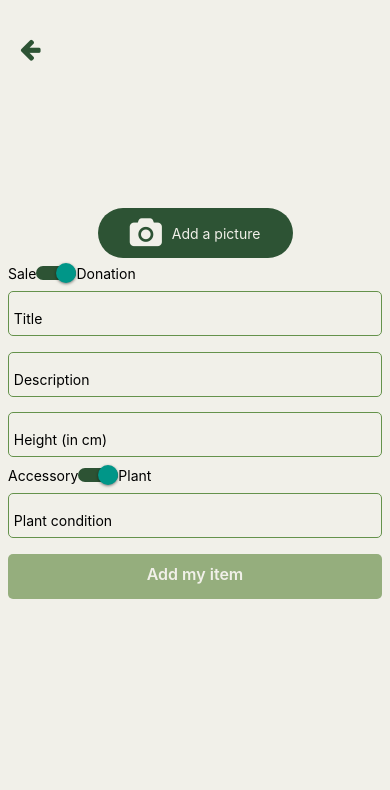
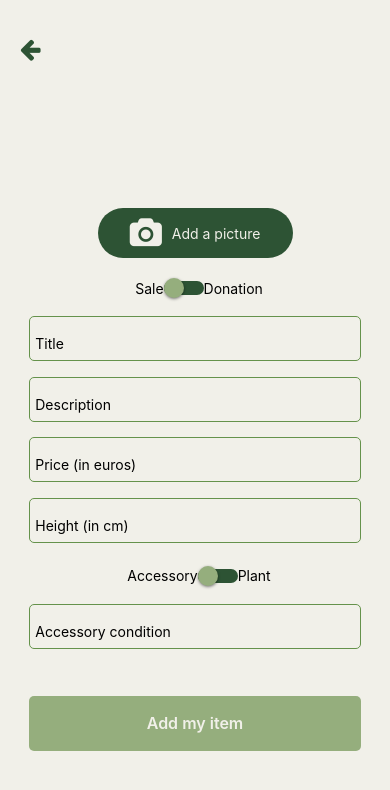
Before and after one commit to myplants-lacapsule/myplants-frontend, a React Native app: screen /NewItemScreen in a window 390 px wide. Shown: the top 790 px of the page. Built offline with nearby package versions, Linux system fonts and the light colour scheme.

Commit message:
modifications on NewItemScreen

```diff
--- a/components/RegisterButton.js
+++ b/components/RegisterButton.js
@@ -1,9 +1,17 @@
-import { StyleSheet, Text, TouchableOpacity } from "react-native";
+import { View, StyleSheet, Text, TouchableOpacity, ActivityIndicator } from "react-native";
 
-export default function RegisterButton({ title, onPress, style }) {
+export default function RegisterButton({ title, onPress, style, disabled, loading }) {
   return (
-    <TouchableOpacity onPress={onPress} style={[styles.button, style]} activeOpacity={0.8}>
-      <Text style={styles.textButton}>{title}</Text>
+    <TouchableOpacity
+    onPress={onPress}
+    style={[styles.button, disabled && styles.disableButton, style]}
+    activeOpacity={0.8}
+    disabled={disabled}>
+      {loading? (
+        <View style={styles.loaderContainer}>
+        <ActivityIndicator size="small" color="#F1F0E9" />
+        </View>) : (
+      <Text style={styles.textButton}>{title}</Text>)}
     </TouchableOpacity>
   );
 }
@@ -13,14 +21,25 @@ const styles = StyleSheet.create({
     width: "96%",
     margin: "2%",
     paddingTop: 10,
+    paddingBottom: 10,
     alignItems: "center",
     borderRadius: 5,
     backgroundColor: "#95AE7D",
+  },
+  disabledButton: {
+    opacity: 0.6,
   },
   textButton: {
     color: "#F1F0E9",
     height: 35,
     fontWeight: "600",
     fontSize: 16,
+    textAlignVertical: "center",
+    lineHeight: 35, // assure que le texte occupe toute la hauteur
+  },
+  loaderContainer: {
+    height: 35,
+    justifyContent: "center",
+    alignItems: "center",
   },
 });
--- a/screens/NewItemScreen.js
+++ b/screens/NewItemScreen.js
@@ -1,4 +1,15 @@
-import { KeyboardAvoidingView, Platform, StyleSheet, View, Text, Alert, Image, SafeAreaView, ScrollView, Switch } from "react-native";
+import {
+  KeyboardAvoidingView,
+  Platform,
+  StyleSheet,
+  View,
+  Text,
+  Alert,
+  Image,
+  SafeAreaView,
+  ScrollView,
+  Switch,
+} from "react-native";
 import { useState, useEffect } from "react";
 import { useSelector } from "react-redux";
 import { useNavigation } from "@react-navigation/native";
@@ -17,8 +28,8 @@ export default function NewItemScreen() {
   const [description, setDescription] = useState("");
   const [price, setPrice] = useState("");
   const [height, setHeight] = useState("");
-  const [isGiven, setIsGiven] = useState(true);
-  const [isPlant, setIsPlant] = useState(true);
+  const [isGiven, setIsGiven] = useState(false);
+  const [isPlant, setIsPlant] = useState(false);
   const [condition, setCondition] = useState("");
   const [imageUri, setImageUri] = useState(null);
   const [isSubmitting, setIsSubmitting] = useState(false);
@@ -50,14 +61,21 @@ export default function NewItemScreen() {
     if (isSubmitting) return; // Empêche un double clic sur le bouton
 
     // Vérification des champs obligatoires
-    if (!title || !description || (!isGiven && !price) || !height || !imageUri || !condition) {
+    if (
+      !title ||
+      !description ||
+      (!isGiven && !price) ||
+      !height ||
+      !imageUri ||
+      !condition
+    ) {
       Alert.alert("Error", "Please fill in all fields and take a picture.");
       return;
     }
 
     setIsSubmitting(true);
 
-    try{
+    try {
       // Création de l'objet FormData
       const formData = new FormData();
       formData.append("title", title);
@@ -75,14 +93,19 @@ export default function NewItemScreen() {
         type: "image/jpeg",
       });
 
-    const response = await fetch(`${process.env.EXPO_PUBLIC_API_URL}/items/newItem/` + userToken, {
+      const response = await fetch(
+        `${process.env.EXPO_PUBLIC_API_URL}/items/newItem/` + userToken,
+        {
           method: "POST",
           body: formData,
-    });
+        }
+      );
       const result = await response.json();
 
       if (result.result) {
-      Alert.alert("Success", "Your item has been added.", [{ onPress: () => navigation.navigate("Sale/donation") }]);
+        Alert.alert("Success", "Your item has been added.", [
+          { onPress: () => navigation.navigate("Sale/donation") },
+        ]);
       } else {
         Alert.alert("Erreur", result.error);
       }
@@ -92,12 +115,15 @@ export default function NewItemScreen() {
     } finally {
       setIsSubmitting(false);
     }
-}
+  };
 
   return (
     <SafeAreaView style={styles.safeContainer}>
       <ReturnButton destination={"Sale/donation"} />
-      <KeyboardAvoidingView behavior={Platform.OS === "ios" ? "padding" : "height"} style={{ flex: 1 }}>
+      <KeyboardAvoidingView
+        behavior={Platform.OS === "ios" ? "padding" : "height"}
+        style={{ flex: 1 }}
+      >
         <ScrollView contentContainerStyle={{ flexGrow: 1 }}>
           <View style={styles.bigContainer}>
             {imageUri && (
@@ -106,23 +132,83 @@ export default function NewItemScreen() {
               </View>
             )}
             <View style={styles.registerContainer}>
-              <CustomButton onPress={takePhoto} text="Add a picture" iconName="camera" />
+              <CustomButton
+                onPress={takePhoto}
+                text="Add a picture"
+                iconName="camera"
+              />
               <View style={styles.toggleContainer}>
-                <Text style={styles.plantChoice}>Sale</Text>
-                <Switch trackColor={{ false: "#2D5334", true: "#2D5334" }} thumbColor={isGiven ? "#95AE7D" : "#95AE7D"} ios_backgroundColor="#3e3e3e" value={isGiven} onValueChange={(newValue) => setIsGiven(newValue)} />
-                <Text style={styles.accessoryChoice}>Donation</Text>
+                <Text>Sale</Text>
+
+                <Switch
+                  trackColor={{ false: "#2D5334", true: "#2D5334" }}
+                  thumbColor={"#95AE7D"}
+                  ios_backgroundColor="#2D5334"
+                  value={isGiven}
+                  onValueChange={(newValue) => setIsGiven(newValue)}
+                  style={styles.customSwitch}
+                />
+                <Text>Donation</Text>
               </View>
-              <RegisterInput placeholder="Title" value={title} onChangeText={setTitle} returnKeyType="next" />
-              <RegisterInput placeholder="Description" value={description} onChangeText={setDescription} returnKeyType="next" />
-              {!isGiven && <RegisterInput placeholder="Price (in euros)" value={price} onChangeText={setPrice} returnKeyType="next" />}
-              <RegisterInput placeholder="Height (in cm)" value={height} onChangeText={setHeight} returnKeyType="next" />
+              <RegisterInput
+                placeholder="Title"
+                value={title}
+                onChangeText={setTitle}
+                returnKeyType="next"
+                style={{ width: "85%", alignSelf: "center" }}
+              />
+              <RegisterInput
+                placeholder="Description"
+                value={description}
+                onChangeText={setDescription}
+                returnKeyType="next"
+                style={{ width: "85%", alignSelf: "center" }}
+              />
+              {!isGiven && (
+                <RegisterInput
+                  placeholder="Price (in euros)"
+                  value={price}
+                  onChangeText={setPrice}
+                  returnKeyType="next"
+                  style={{ width: "85%", alignSelf: "center" }}
+                />
+              )}
+              <RegisterInput
+                placeholder="Height (in cm)"
+                value={height}
+                onChangeText={setHeight}
+                returnKeyType="next"
+                style={{ width: "85%", alignSelf: "center" }}
+              />
               <View style={styles.toggleContainer}>
                 <Text style={styles.plantChoice}>Accessory</Text>
-                <Switch trackColor={{ false: "#2D5334", true: "#2D5334" }} thumbColor={"#95AE7D"} ios_backgroundColor="#3e3e3e" value={isPlant} onValueChange={(newValue) => setIsPlant(newValue)} />
+                <Switch
+                  trackColor={{ false: "#2D5334", true: "#2D5334" }}
+                  thumbColor={"#95AE7D"}
+                  ios_backgroundColor="#2D5334"
+                  value={isPlant}
+                  onValueChange={(newValue) => setIsPlant(newValue)}
+                />
                 <Text style={styles.accessoryChoice}>Plant</Text>
               </View>
-              <RegisterInput placeholder={isPlant ? "Plant condition" : "Accessory condition"} value={condition} onChangeText={setCondition} returnKeyType="done" />
-              <RegisterButton title="Add my item" onPress={handleSubmit} />
+              <RegisterInput
+                placeholder={
+                  isPlant ? "Plant condition" : "Accessory condition"
+                }
+                value={condition}
+                onChangeText={setCondition}
+                returnKeyType="done"
+                onSubmitEditing={handleSubmit}
+                style={{ width: "85%", alignSelf: "center" }}
+              />
+              <RegisterButton
+                title="Add my item"
+                onPress={handleSubmit}
+                disabled={isSubmitting}
+                loading={isSubmitting}
+                style={{ marginTop: 40, width: "85%", alignSelf: "center" }}
+
+              />
             </View>
           </View>
         </ScrollView>
@@ -160,10 +246,14 @@ const styles = StyleSheet.create({
   toggleContainer: {
     flexDirection: "row",
     alignItems: "center",
+    justifyContent: "center",
+    marginBottom: 10,
+    marginTop: 15,
     paddingLeft: 8,
   },
   label: {
     marginRight: 10,
     fontSize: 16,
   },
+
 });
```
Lines whose indentation alone changed are shown as unchanged.
